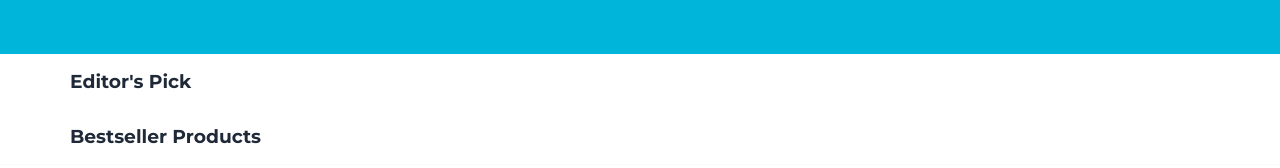
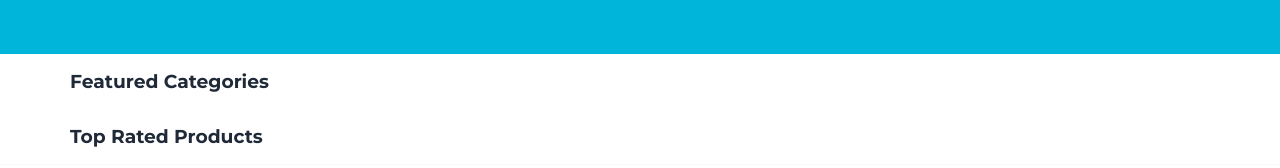
Before and after one commit to IgnacioFleming/react-mentoring-ecommerce-ifleming, a React (Vite) app: page / in a window 1280 px wide. Shown: the part 784-952 px from the top of the page. Built offline with nearby package versions, Linux system fonts and the light colour scheme.

Commit message:
feat: update Homepage content

```diff
--- a/src/pages/Homepage/Homepage.tsx
+++ b/src/pages/Homepage/Homepage.tsx
@@ -11,10 +11,10 @@ export const Homepage = () => (
       ctaLink="/shop"
     />
     <Container>
-      <h3>Editor's Pick</h3>
+      <h3>Featured Categories</h3>
     </Container>
     <Container>
-      <h3>Bestseller Products</h3>
+      <h3>Top Rated Products</h3>
     </Container>
   </>
 );
```
